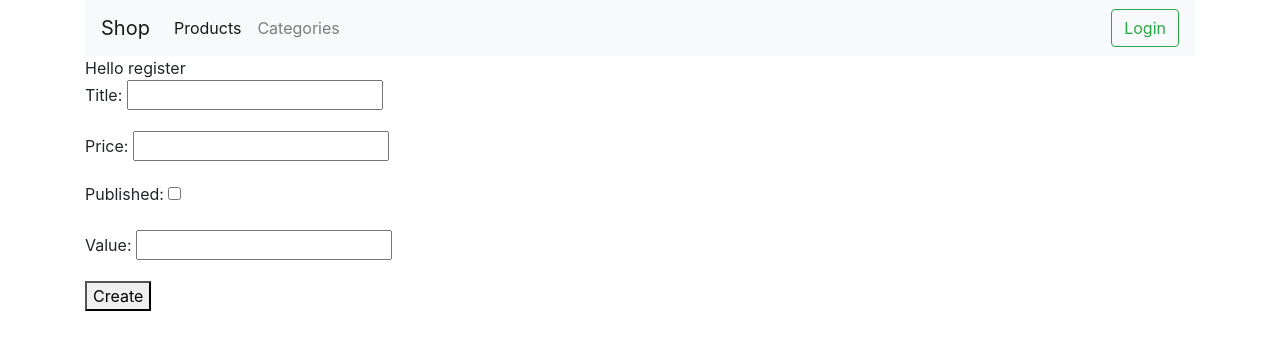
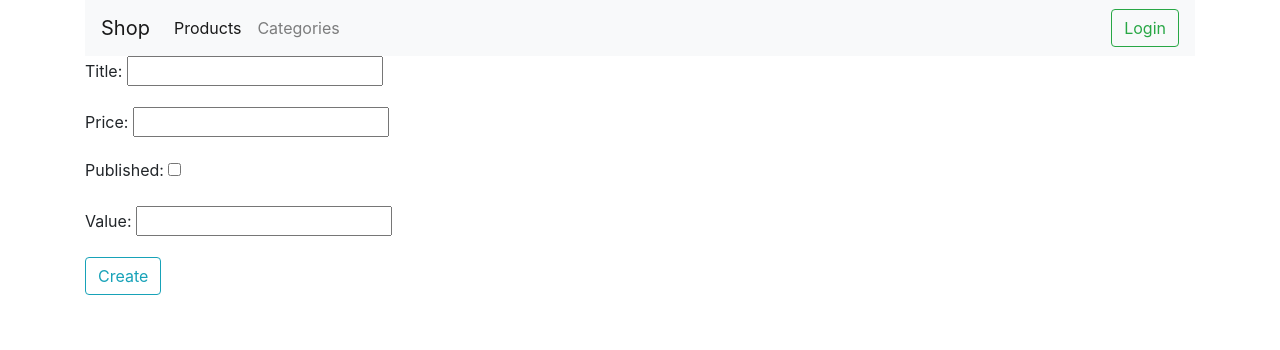
Before and after one commit to tima-akulich/z25_web, a Django app: template shop/templates/register.html in a window 1280 px wide. Shown: the top 350 px of the page. Run offline with Django 3.2, Linux system fonts and the light colour scheme; the template is opened without the code that fills it: values that come from a table or form of the project are taken from there, others are empty; some libraries are stand-ins or nearby versions.

Commit message:
Correct Task 1

```diff
--- a/shop/forms.py
+++ b/shop/forms.py
@@ -35,9 +35,3 @@ class ProductForm(forms.ModelForm):
     class Meta:
         model = Product
         fields = ('title', 'price', 'published', 'value')
-
-
-class RegisterForm(forms.ModelForm):
-    class Meta:
-        model = get_user_model()
-        fields = ('username', 'password', 'email')
--- a/shop/templates/register.html
+++ b/shop/templates/register.html
@@ -1,9 +1,9 @@
 {% extends 'base.html' %}
 {% block content %}
-Hello register
 <form method="post">
     {{ form.as_p }}
     {% csrf_token %}
-    <button type="submit">Create</button>
+{#    <button type="submit">Create</button>#}
+    <a role="button" href="{% url 'logout' %}" class="btn btn-outline-info my-2 my-sm-0" type="submit">Create</a>
 </form>
 {% endblock content %}
--- a/shop/views.py
+++ b/shop/views.py
@@ -1,4 +1,5 @@
 from django.contrib.auth.decorators import login_required
+from django.contrib.auth.forms import UserCreationForm
 from django.contrib.auth.mixins import LoginRequiredMixin
 from django.core.paginator import Paginator
 from django.shortcuts import render, get_object_or_404, redirect
@@ -10,7 +11,7 @@ from django.views.decorators.csrf import csrf_exempt
 from django.views.decorators.http import require_GET, require_POST, require_http_methods
 from django.views.generic import TemplateView, ListView, DetailView, FormView
 
-from shop.forms import ProductForm, RegisterForm
+from shop.forms import ProductForm
 from shop.models import Product, Category
 
 
@@ -130,7 +131,7 @@ def product_form_view(request):
 
 class RegisterFormView(FormView):
     template_name = 'register.html'
-    form_class = RegisterForm
+    form_class = UserCreationForm
     success_url = reverse_lazy('products')
 
     def form_valid(self, form):
```
